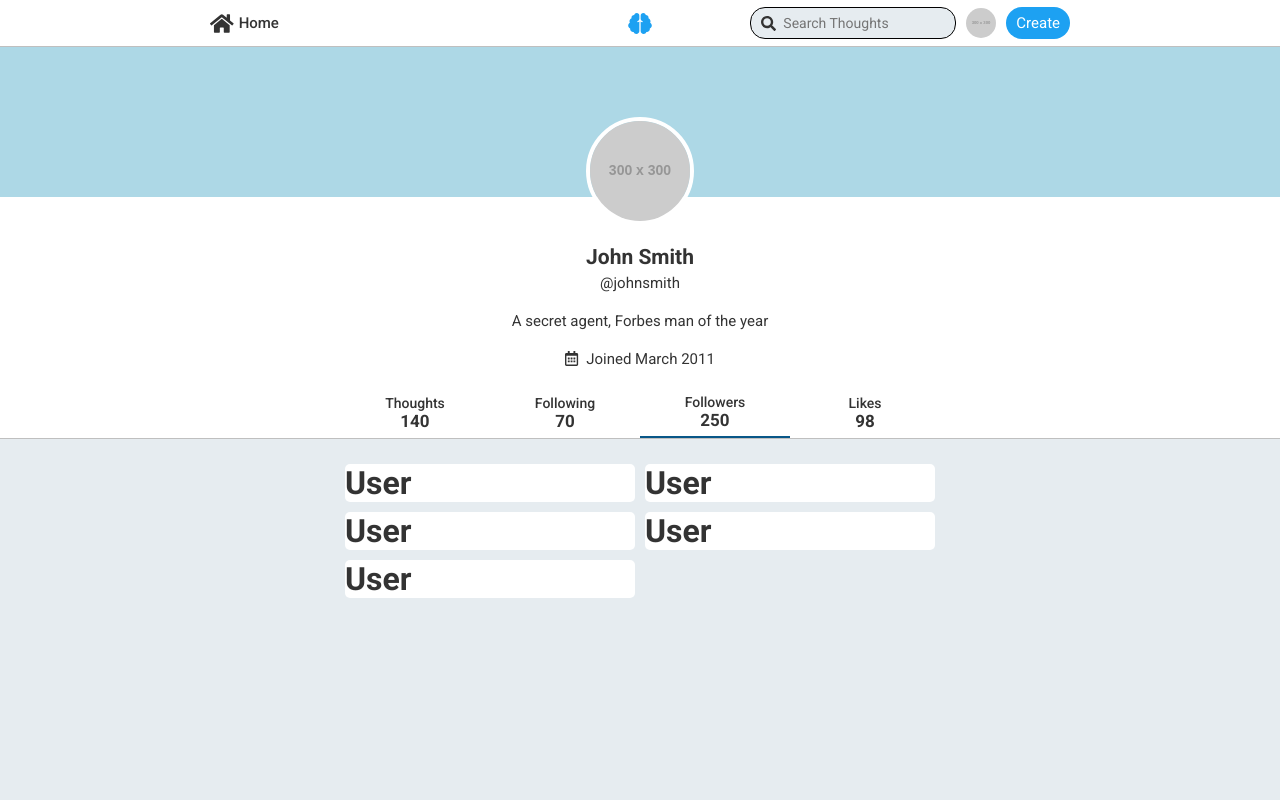
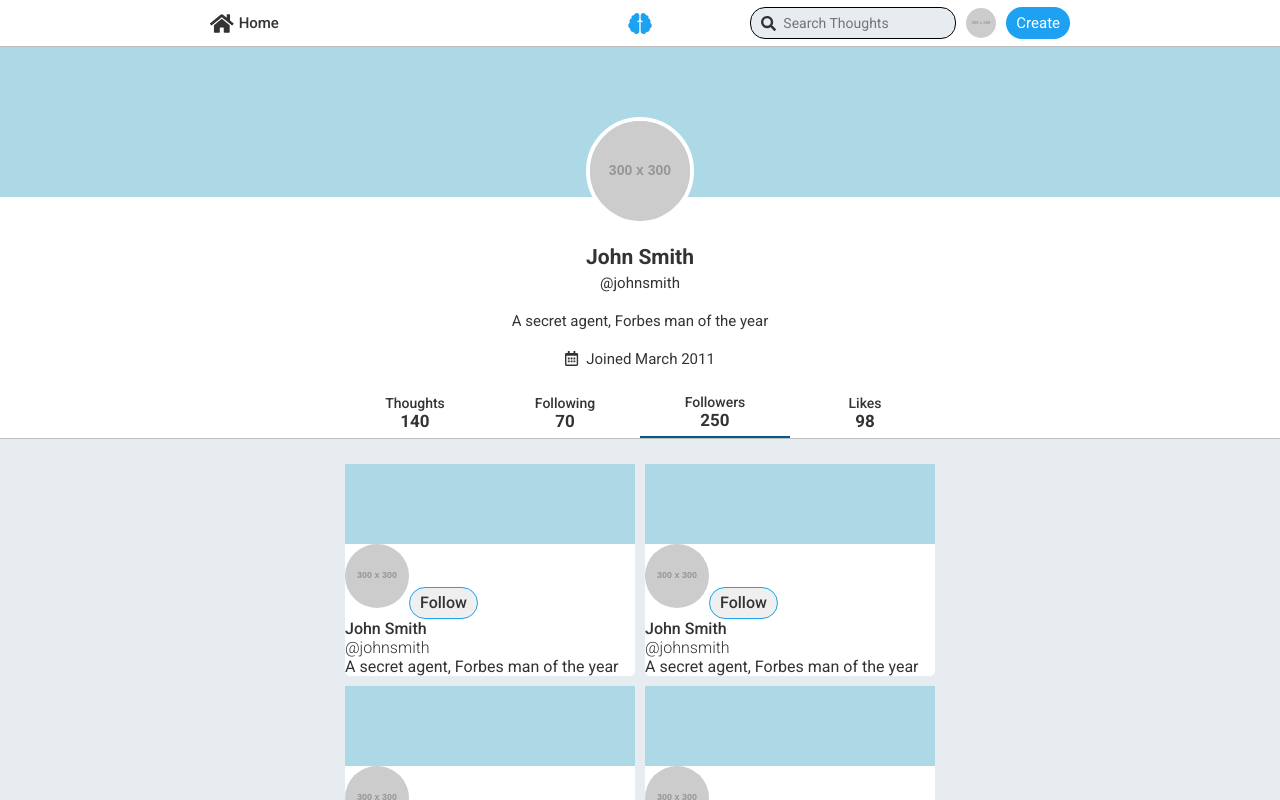
Before and after one commit to robbdimitrov/thoughts, a Vue app in the folder src/frontend/: page /user/followers in a window 1280 px wide. Shown: the top 800 px of the page. Built offline with nearby package versions, Linux system fonts and the light colour scheme.

Commit message:
Added structure to UserItem

```diff
--- a/src/frontend/src/components/UserCard.vue
+++ b/src/frontend/src/components/UserCard.vue
@@ -5,7 +5,7 @@
     <div class="content">
       <img class="avatar"
         src="https://via.placeholder.com/300.png" />
-      <div class="labels">
+      <div class="texts">
         <p class="title semibold">John Smith</p>
         <p class="subtitle light">@johnsmith</p>
       </div>
@@ -55,7 +55,7 @@
   border: 2px solid white;
 }
 
-.labels {
+.texts {
   margin: $padding;
   margin-left: 0;
 }
--- a/src/frontend/src/components/UserItem.vue
+++ b/src/frontend/src/components/UserItem.vue
@@ -1,6 +1,20 @@
 <template>
   <div class="container">
-    <h1>User</h1>
+    <div class="cover"></div>
+
+    <div class="content">
+      <img class="avatar"
+        src="https://via.placeholder.com/300.png" />
+      <button class="follow-button outline-button">
+        Follow
+      </button>
+      <div class="texts">
+        <p class="title semibold">John Smith</p>
+        <p class="subtitle light">@johnsmith</p>
+
+        <p class="bio">A secret agent, Forbes man of the year</p>
+      </div>
+    </div>
   </div>
 </template>
 
@@ -11,5 +25,14 @@ export default {
 </script>
 
 <style lang="scss" scoped>
+@import "../styles/variables";
+@import "../styles/fonts";
+@import "../styles/helpers";
+@import "../styles/colors";
+
+.cover {
+  height: $cover-height;
+  background: lightblue;
+}
 
 </style>
```
